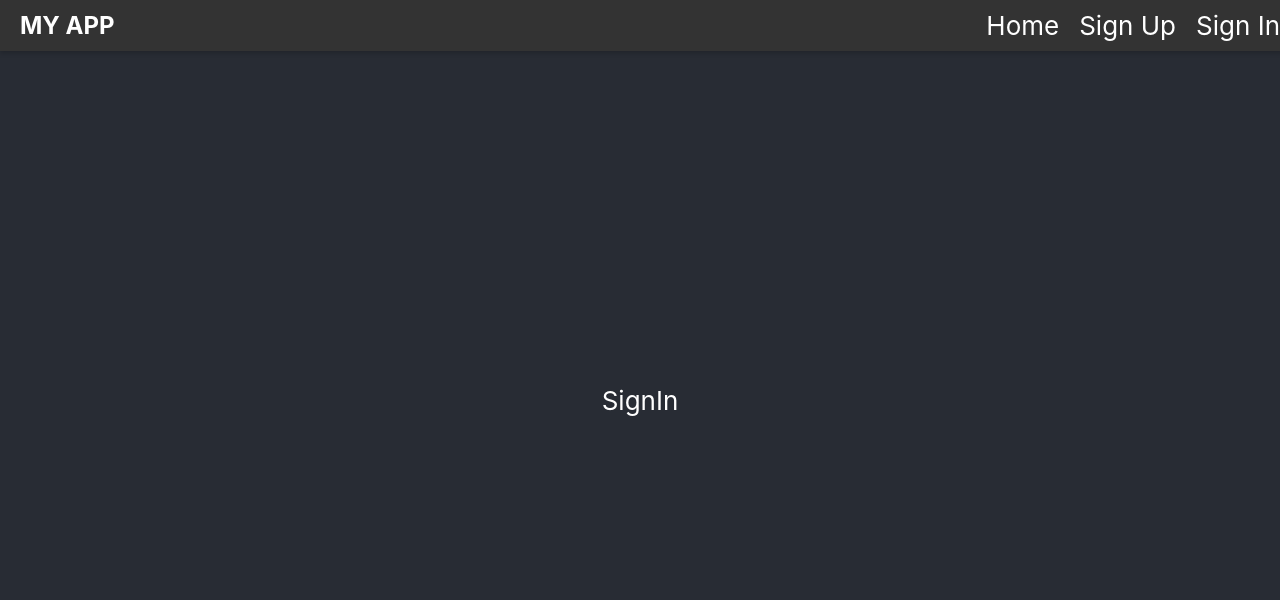
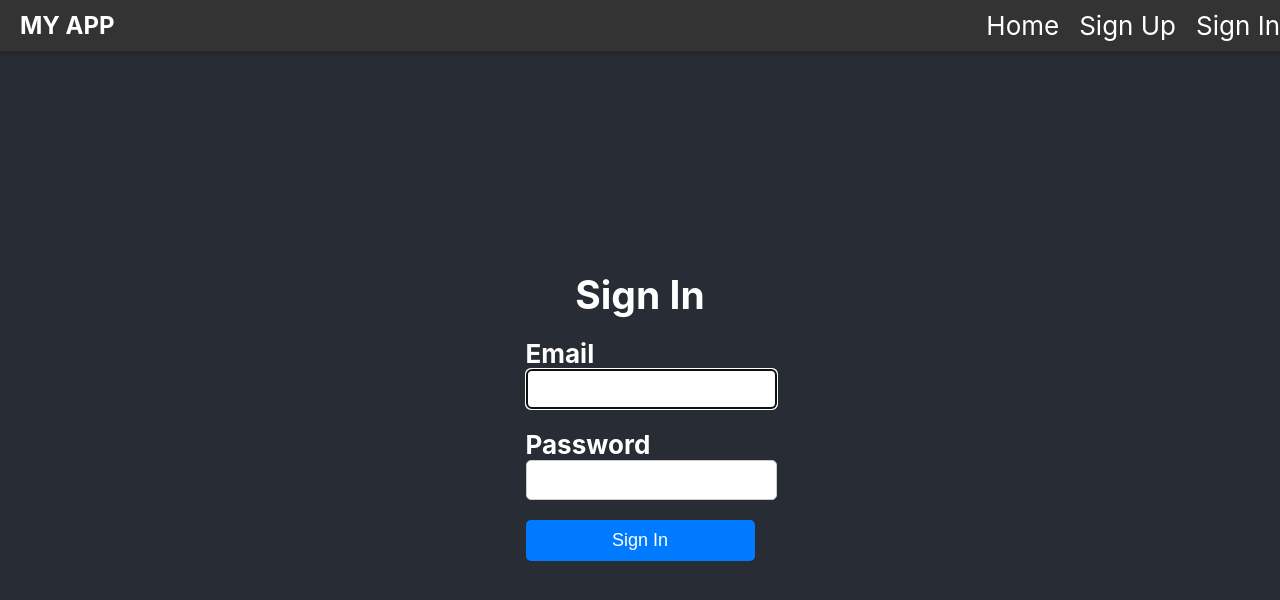
Before and after one commit to roeyrach/KGL, a React (Create React App) app in the folder client/: page /sign-in in a window 1280 px wide. Shown: the top 600 px of the page. Built offline with nearby package versions, Linux system fonts and the light colour scheme.

Commit message:
sign in not finished yet

```diff
--- a/client/src/API/axios.js
+++ b/client/src/API/axios.js
@@ -9,9 +9,46 @@ export async function createUser(user) {
 				"Content-Type": "application/json",
 			},
 		})
-		if (response.status === 201) return response.status
+		if (response.status === 201) return response
 	} catch (error) {
-		return error.message
+		// Handle network or other errors here
+		const statusCode = error.response.status
+		// Handle different error statuses here
+		if (statusCode === 400) {
+			// Unauthorized (e.g., invalid credentials)
+			return { success: false, error: "The email address is already in use." }
+		} else {
+			// Handle other error statuses
+			return { success: false, error: `Server error: ${statusCode}` }
+		}
+	}
+}
+
+export async function login(user) {
+	try {
+		const response = await axios.post(`${BASE_URL}/users/login`, user, {
+			headers: {
+				"Content-Type": "application/json",
+			},
+		})
+		if (response.status === 200) {
+			// Successful response
+			return response
+		}
+	} catch (error) {
+		// Handle network or other errors here
+		const statusCode = error.response.status
+		// Handle different error statuses here
+		if (statusCode === 401) {
+			// Unauthorized (e.g., invalid credentials)
+			return { success: false, error: "Unauthorized" }
+		} else if (statusCode === 404) {
+			// Not Found (e.g., user not found)
+			return { success: false, error: "User not found" }
+		} else {
+			// Handle other error statuses
+			return { success: false, error: `Server error: ${statusCode}` }
+		}
 	}
 }
 
--- a/client/src/components/AppBar/AppBar.js
+++ b/client/src/components/AppBar/AppBar.js
@@ -1,20 +1,38 @@
-import React from "react"
+import React, { useEffect, useState } from "react"
 import "./AppBar.css"
+import { useSelector } from "react-redux"
 
 function AppBar() {
+	const user = useSelector((state) => state.auth.user)
+	const [isLoggedIn, setIsLoggedIn] = useState(user?.state || false)
+
+	useEffect(() => {
+		setIsLoggedIn(user?.state)
+		console.log(user?.state)
+	}, [user])
+
 	return (
 		<div className="app-bar">
-			<div className="app-name">My App</div>
+			<div className="app-name">My App {isLoggedIn ? user.username : ""}</div>
 			<ul className="nav-links">
 				<li>
 					<a href="/">Home</a>
 				</li>
+				{!isLoggedIn && (
+					<>
 						<li>
 							<a href="/sign-up">Sign Up</a>
 						</li>
 						<li>
 							<a href="/sign-in">Sign In</a>
 						</li>
+					</>
+				)}
+				{isLoggedIn && (
+					<li>
+						<a href="/slot-machine">Go to Game!</a>
+					</li>
+				)}
 			</ul>
 		</div>
 	)
--- a/client/src/pages/Auth/SignIn.js
+++ b/client/src/pages/Auth/SignIn.js
@@ -1,7 +1,63 @@
-import React from "react"
+import React, { useState, useRef, useEffect } from "react"
+import "./style.css"
+import { login } from "../../API/axios"
+import { useDispatch } from "react-redux"
+import { setUser } from "../../redux/user/action"
+import { useNavigate } from "react-router-dom"
 
 function SignIn() {
-	return <div>SignIn</div>
+	const navigate = useNavigate()
+	const dispatch = useDispatch()
+	const [formData, setFormData] = useState({
+		email: "",
+		password: "",
+	})
+
+	const ref = useRef()
+
+	useEffect(() => {
+		ref.current.focus()
+	}, [])
+
+	const handleChange = (e) => {
+		const { name, value } = e.target
+		setFormData({ ...formData, [name]: value })
+	}
+
+	const handleSubmit = async (e) => {
+		e.preventDefault()
+		try {
+			const res = await login(formData)
+			if (res.status === 200) {
+				dispatch(setUser(res.data.user))
+				navigate("/")
+				alert("You are successfully logged in.")
+			} else {
+				console.log(res.success)
+				alert(res.error)
+			}
+		} catch (err) {
+			// Handle network or other errors here
+			console.error("An error occurred:", err)
+		}
+	}
+
+	return (
+		<div className="signup-container">
+			<h2>Sign In</h2>
+			<form onSubmit={handleSubmit}>
+				<div className="form-group">
+					<label htmlFor="email">Email</label>
+					<input ref={ref} type="email" id="email" name="email" value={formData.email} onChange={handleChange} required />
+				</div>
+				<div className="form-group">
+					<label htmlFor="password">Password</label>
+					<input type="password" id="password" name="password" value={formData.password} onChange={handleChange} required />
+				</div>
+				<button type="submit">Sign In</button>
+			</form>
+		</div>
+	)
 }
 
 export default SignIn
--- a/client/src/pages/Auth/SignUp.js
+++ b/client/src/pages/Auth/SignUp.js
@@ -1,8 +1,10 @@
 import React, { useState, useRef, useEffect } from "react"
+import { useNavigate } from "react-router-dom"
 import "./style.css"
 import { createUser } from "../../API/axios"
 
 const SignUp = () => {
+	const navigate = useNavigate()
 	const [formData, setFormData] = useState({
 		username: "",
 		email: "",
@@ -23,14 +25,19 @@ const SignUp = () => {
 	const handleSubmit = async (e) => {
 		e.preventDefault()
 
-		await createUser(formData)
-			.then((res) => {
-				if (res === 201) alert("You have Signed up successfully!")
-				if (res.includes("400")) alert("The email address is already in use.")
-			})
-			.catch(() => {
-				alert("Somthing wrong with the registration")
-			})
+		try {
+			const res = await createUser(formData)
+			if (res.status === 201) {
+				alert("You have Signed up successfully!")
+				navigate("/sign-in")
+			} else {
+				console.log(res.success)
+				alert(res.error)
+			}
+		} catch (err) {
+			// Handle network or other errors here
+			console.error("An error occurred:", err)
+		}
 	}
 
 	return (
```
Also changed, not shown: 1 other file (tests, documents, lock files or other folders). Lines whose indentation alone changed are shown as unchanged.
